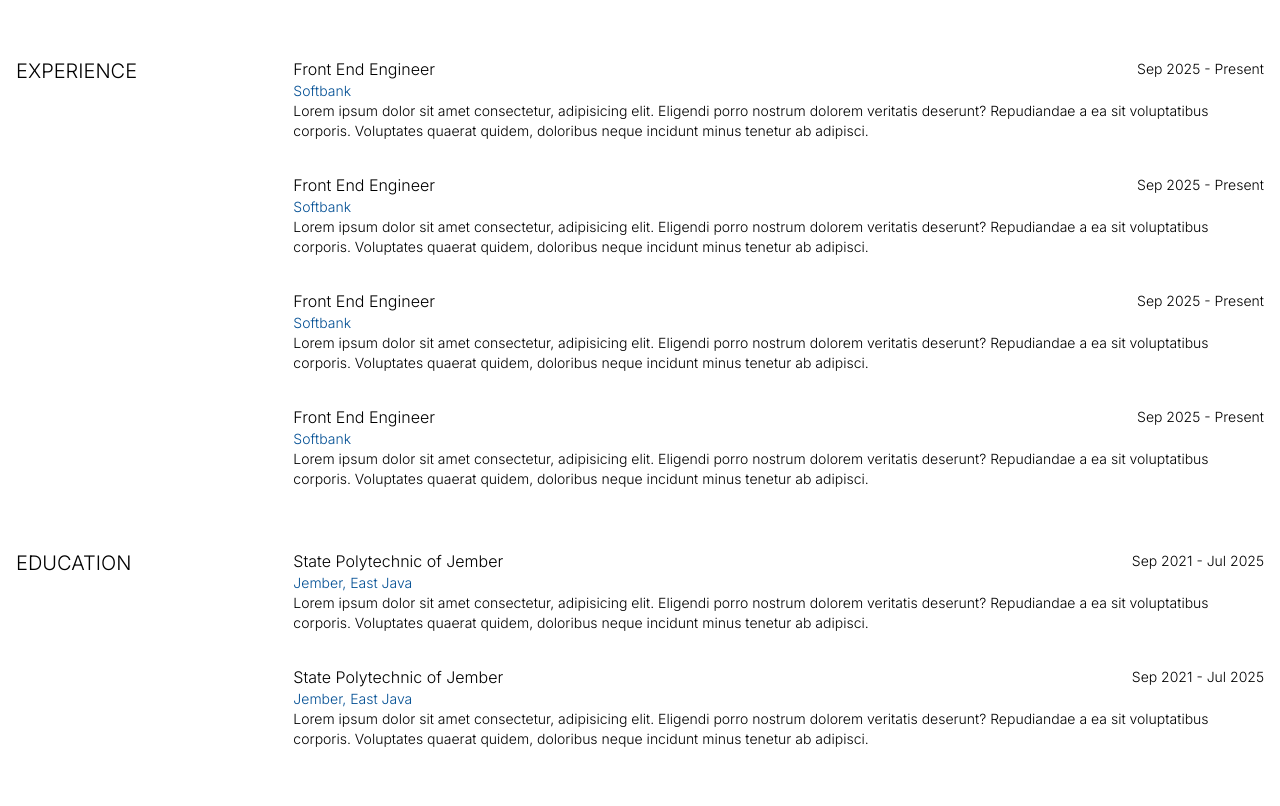
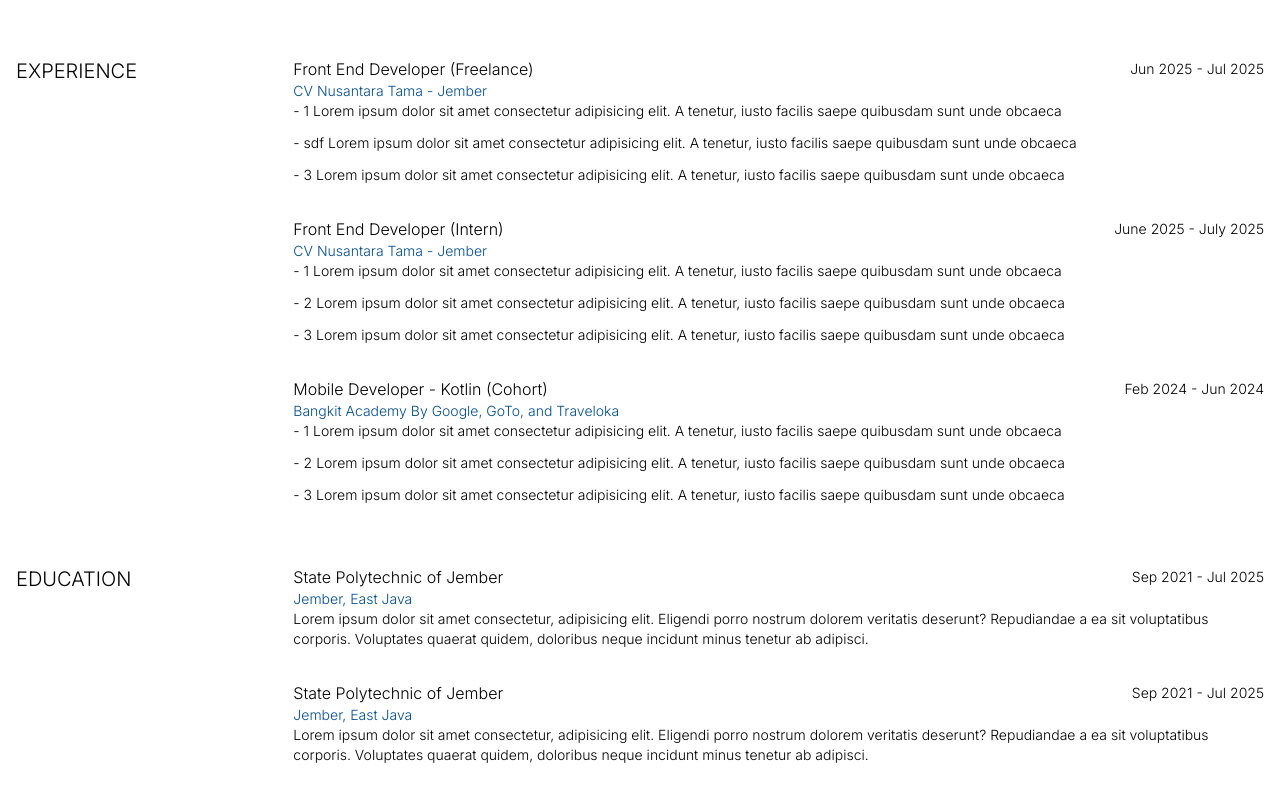
Before and after one commit to fathanmaul/fathanmaul.my.id, an Astro site: page / in a window 1280 px wide. Shown: the part 1914-2720 px from the top of the page. Built offline with nearby package versions, Linux system fonts and the light colour scheme; Astro itself is replaced by a stand-in of ours; a web font is replaced by a local one.

Commit message:
feat(experience) : adding experience data dynamically

```diff
--- a/src/components/organisms/Experience.tsx
+++ b/src/components/organisms/Experience.tsx
@@ -8,25 +8,40 @@ import {
 } from "../molecules/Card/InfoCard";
 import Tag from "../atoms/Tag";
 
-export default function Experience() {
+type ExperienceProps = {
+  title: string;
+  location: string;
+  start_date: string;
+  end_date: string;
+  job_desks: string[];
+};
+
+type Props = {
+  experiences: ExperienceProps[];
+};
+
+export default function Experience({ experiences }: Props) {
   return (
-    <div className="grid grid-cols-1 gap-4 lg:gap-0 lg:grid-cols-9">
+    <div className="grid grid-cols-1 gap-4 lg:grid-cols-9 lg:gap-0">
       <div className="col-span-12 lg:col-span-2">
         <h3 className="uppercase">Experience</h3>
       </div>
-      <div className="flex flex-col gap-8 2xl:gap-12 col-span-12 lg:col-span-7">
-        {Array.from({ length: 4 }).map((_, idx) => (
-          <InfoCard key={idx}>
+      <div className="col-span-12 flex flex-col gap-8 lg:col-span-7 2xl:gap-12">
+        {experiences.map((experience, i) => (
+          <InfoCard key={i}>
             <InfoHeading>
-              <InfoTitle>Front End Engineer</InfoTitle>
-              <InfoDate>Sep 2025 - Present</InfoDate>
+              <InfoTitle>{experience.title}</InfoTitle>
+              <InfoDate>{experience.start_date} - {experience.end_date}</InfoDate>
             </InfoHeading>
-            <Tag className="text-sm 2xl:text-base">Softbank</Tag>
+            <Tag className="text-sm 2xl:text-base">{experience.location}</Tag>
             <InfoDescription>
-              Lorem ipsum dolor sit amet consectetur, adipisicing elit. Eligendi
-              porro nostrum dolorem veritatis deserunt? Repudiandae a ea sit
-              voluptatibus corporis. Voluptates quaerat quidem, doloribus neque
-              incidunt minus tenetur ab adipisci.
+              <ul className="flex flex-col gap-3">
+                {experience.job_desks.map((i, idx) => (
+                  <li key={idx}>
+                    - {i} Lorem ipsum dolor sit amet consectetur adipisicing elit. A tenetur, iusto facilis saepe quibusdam sunt unde obcaeca
+                  </li>
+                ))}
+              </ul>
             </InfoDescription>
           </InfoCard>
         ))}
--- /dev/null
+++ b/src/data/experience.json
@@ -0,0 +1,29 @@
+[
+    {
+        "title": "Front End Developer (Freelance)",
+        "location": "CV Nusantara Tama - Jember",
+        "start_date": "Jun 2025",
+        "end_date": "Jul 2025",
+        "job_desks": [
+            "1", "sdf", "3"
+        ]
+    },
+    {
+        "title": "Front End Developer (Intern)",
+        "location": "CV Nusantara Tama - Jember",
+        "start_date": "June 2025",
+        "end_date": "July 2025",
+        "job_desks": [
+            "1", "2", "3"
+        ]
+    },
+    {
+        "title": "Mobile Developer - Kotlin (Cohort)",
+        "location": "Bangkit Academy By Google, GoTo, and Traveloka",
+        "start_date": "Feb 2024",
+        "end_date": "Jun 2024",
+        "job_desks": [
+            "1", "2", "3"
+        ]
+    }
+]
--- a/src/pages/index.astro
+++ b/src/pages/index.astro
@@ -8,6 +8,7 @@ import Experience from "../components/organisms/Experience";
 import Education from "../components/organisms/Education";
 import Contacts from "../components/organisms/Contacts";
 import projects from "../data/projects.json";
+import experiences from "../data/experience.json";
 ---
 
 <Layout>
@@ -15,7 +16,7 @@ import projects from "../data/projects.json";
   <div class="container flex flex-col gap-[60px] 2xl:gap-[120px] pb-[120px]">
     <Hero />
     <ProjectList projects={projects} />
-    <Experience />
+    <Experience experiences={experiences}/>
     <Education />
     <Contacts />
   </div>
```
